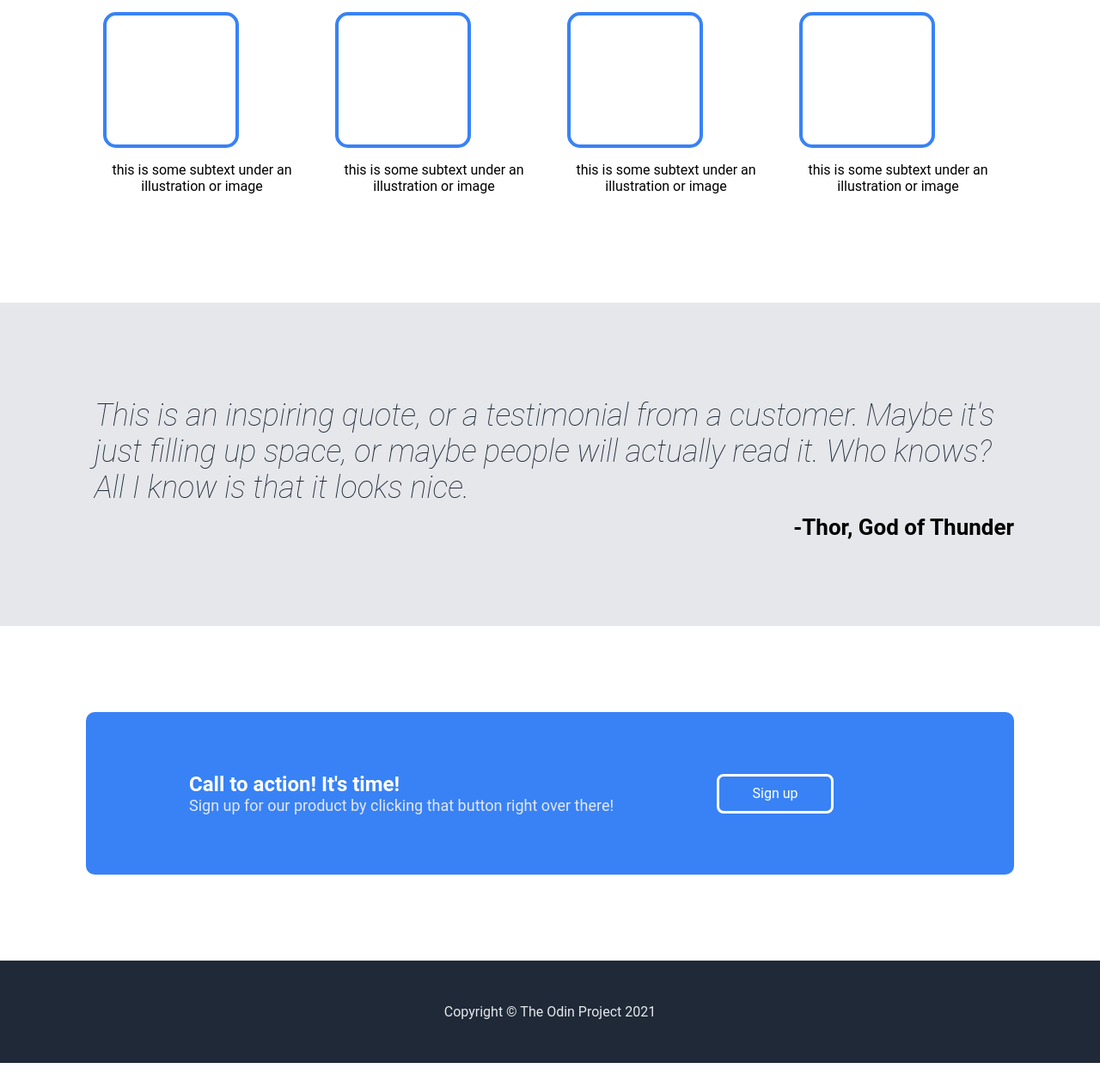
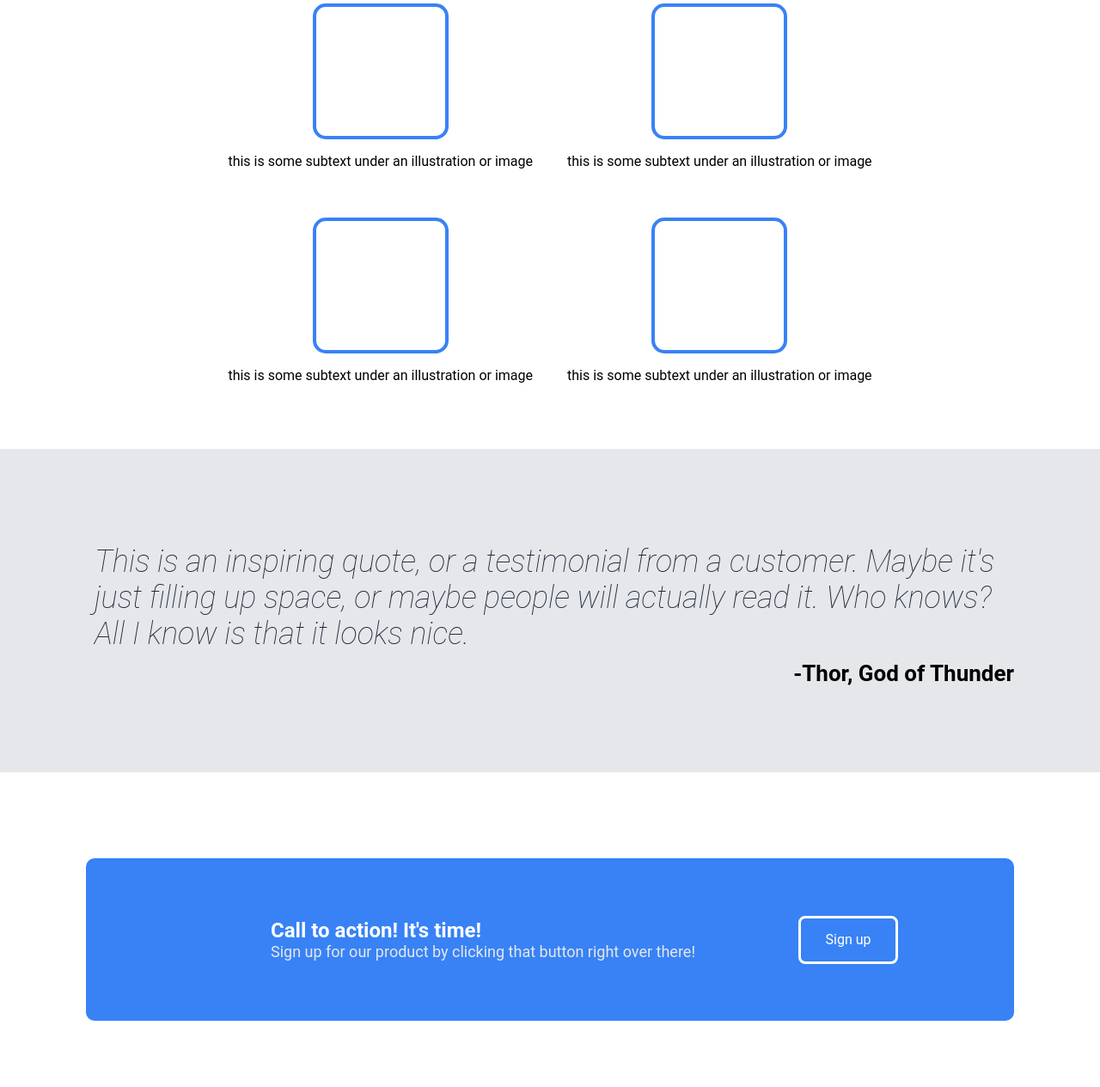
Before and after one commit to scottwatanuki/landing-page, a plain HTML site: page index.html in a window 1280 px wide. Shown: the part 671-1935 px from the top of the page at 86% size. Before the commit the page ends 1907 px from the top, so only its background shows below. Drawn offline with Linux system fonts and the light colour scheme.

Commit message:
Update css to adjust content for different window sizes

```diff
--- a/style.css
+++ b/style.css
@@ -41,6 +41,8 @@ body {
     align-items: center;
     padding: 20px 100px;
     height: 475px;
+    justify-content: center;
+    align-content: center;
 }
 
 .hero-container {
@@ -116,7 +118,11 @@ li {
 .information {
     display: flex;
     flex-direction: column;
-    margin: 30px 100px 70px;
+    align-items: center;
+    padding: 20px 100px;
+    height: auto;
+    justify-content: center;
+    align-content: center;
     text-align: center;
 }
 
@@ -133,6 +139,9 @@ li {
     display: flex;
     flex-direction: row;
     margin-bottom: 20px;
+    flex-wrap: wrap;
+    justify-content: center;
+    align-content: center;
 }
 
 .group {
@@ -140,6 +149,9 @@ li {
     flex-direction: column;
     margin: 20px;
     justify-content: space-between;
+    align-items: center;
+    align-content: center;
+    text-align: center;
 }
 
 .box {
@@ -179,6 +191,9 @@ li {
     padding: 20px;
     color: white;
     margin: 100px;
+    align-items: center;
+    justify-content: center;
+    align-content: center;
 }
 
 .call-to-action-container {
@@ -195,15 +210,16 @@ li {
 .button2 {
     display: flex;
     justify-content: center;
-    align-self: center;
+    align-items: center;
     width: 110px;
-    height: 20px;
-    padding: 10px;
+    height: 30px;
+    padding: 10px 0px;
     border-radius: 8px;
     text-decoration: none;
     color: white;
     border: 3px solid white;
     margin: 20px;
+    text-align: center;
 }
 
 /* footer */
```
